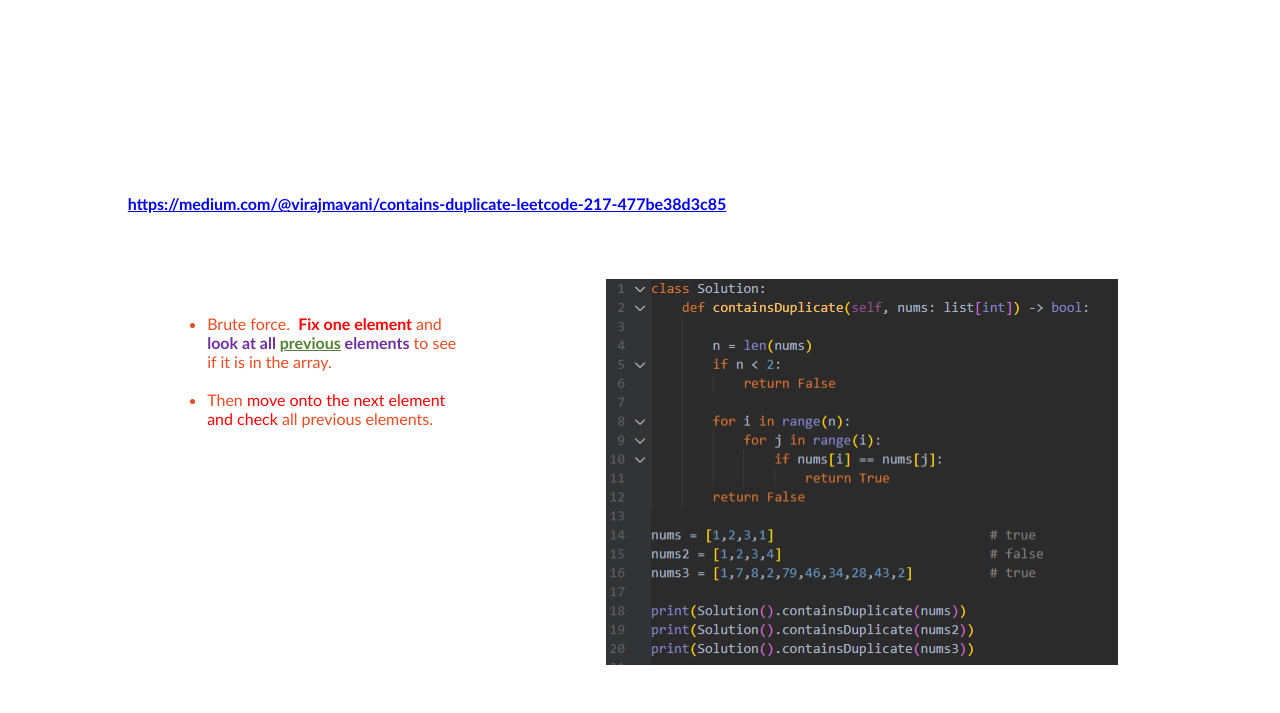
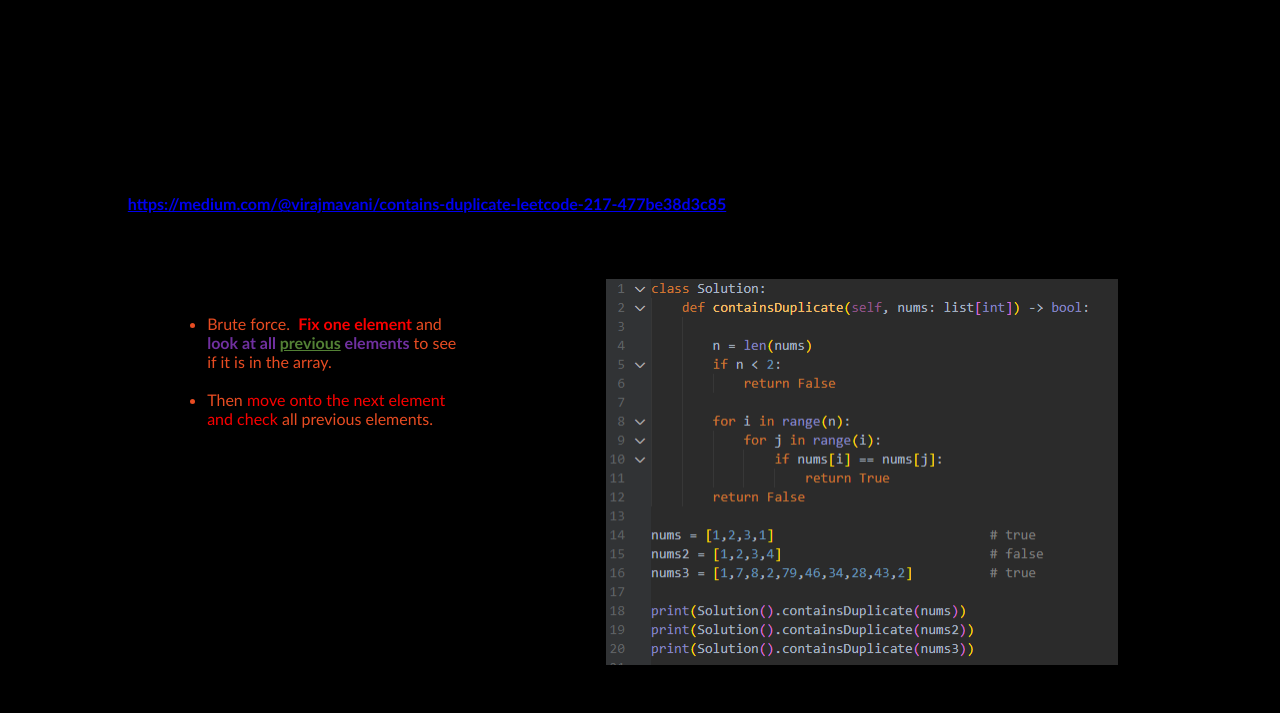
Before and after one commit to Mike11199/Leetcode-Notes, a plain HTML site: page Contains_Duplicate/Contains_Duplicate.htm in a window 1280 px wide. Shown: the part 528-1241 px from the top of the page. Drawn offline with Linux system fonts and the light colour scheme; files that its build step writes are made by us from their sources.

Commit message:
Update styles.css

```diff
--- a/styles.css
+++ b/styles.css
@@ -1,3 +1,3 @@
-<head>
-  <link rel="stylesheet" type="text/css" href="styles.css">
-</head>
+body {
+  background-color: black;
+}
```
